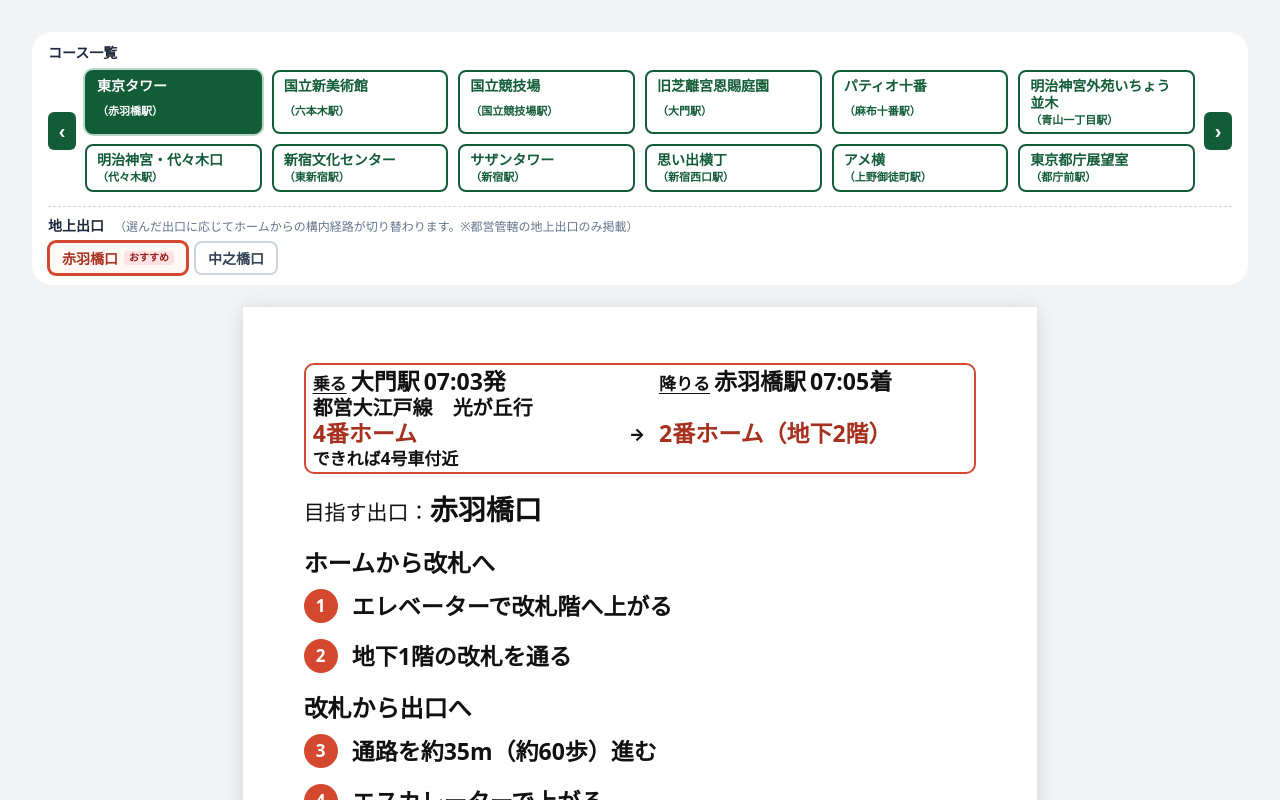
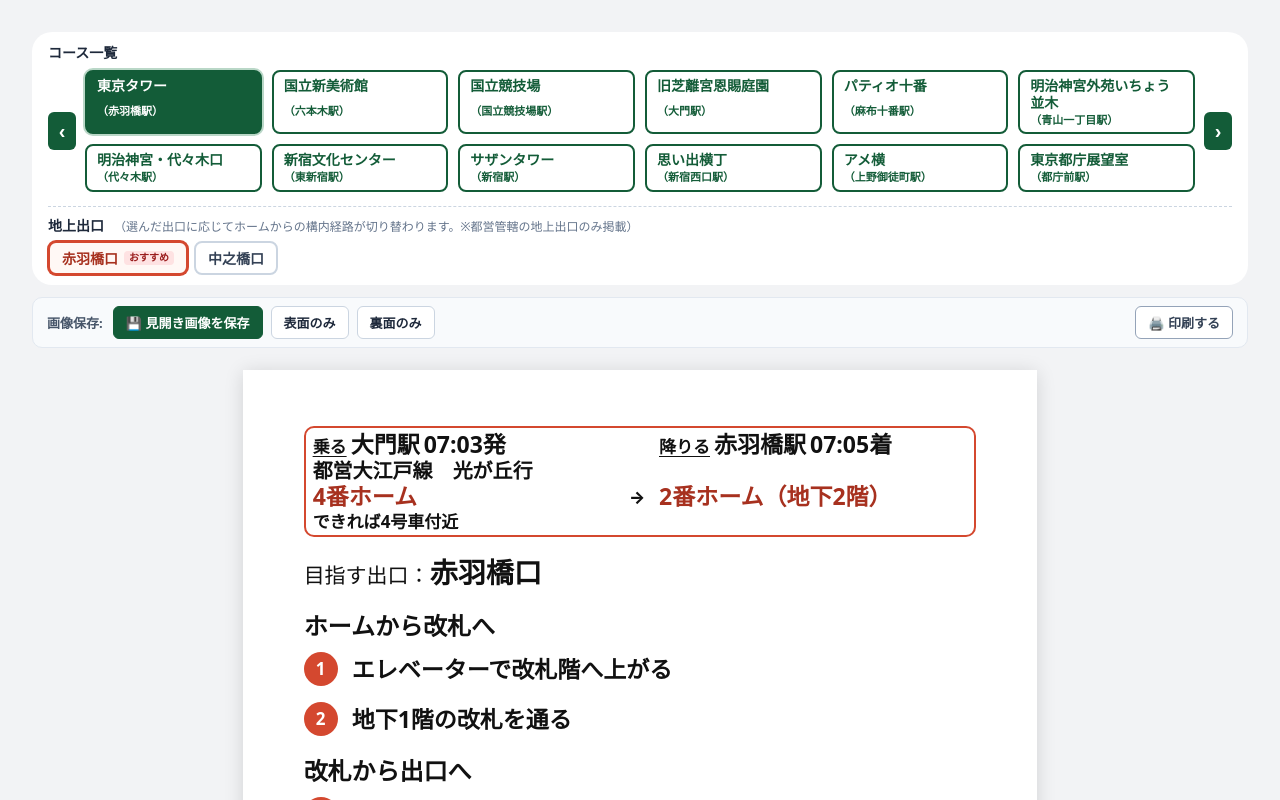
Before and after one commit to atsushiyago/odekake, a React (Vite) app: page / in a window 1280 px wide. Shown: the top 800 px of the page. Built offline with nearby package versions, Linux system fonts and the light colour scheme.

Commit message:
feat(ui): add image export and web share buttons for paper results

```diff
--- a/package.json
+++ b/package.json
@@ -20,6 +20,7 @@
   },
   "dependencies": {
     "@vitejs/plugin-react": "latest",
+    "html-to-image": "^1.11.13",
     "react": "latest",
     "react-dom": "latest",
     "typescript": "latest",
--- a/src/ui/App.tsx
+++ b/src/ui/App.tsx
@@ -6,6 +6,7 @@ import {
   useState,
   type ReactNode,
 } from 'react';
+import { toPng, toBlob } from 'html-to-image';
 import type {
   PrintableGuide,
   StationGuide,
@@ -254,6 +255,7 @@ function OutdoorRouteMap({
                 src={OSM_TILE_URL.replace('{z}', String(zoom))
                   .replace('{x}', String(x))
                   .replace('{y}', String(y))}
+                crossOrigin="anonymous"
                 alt=""
                 style={{
                   left: x * 256 - centerX + OUTDOOR_MAP_VIEW.width / 2,
@@ -1366,6 +1368,16 @@ export default function App() {
     departureTime: '07:00',
   });
   const courseScrollerRef = useRef<HTMLDivElement>(null);
+  const previewPagesRef = useRef<HTMLDivElement>(null);
+  const frontFrameRef = useRef<HTMLDivElement>(null);
+  const backFrameRef = useRef<HTMLDivElement>(null);
+  const [isExporting, setIsExporting] = useState(false);
+
+  const canShare =
+    typeof navigator !== 'undefined' &&
+    typeof navigator.share === 'function' &&
+    typeof navigator.canShare === 'function';
+
   const searchResult = useMemo(
     () => staticGtfsRailJourneyRepository.findDirectJourney(query),
     [query],
@@ -1498,6 +1510,103 @@ export default function App() {
     activeExitGroup,
     isDefaultExit,
   ]);
+
+  const handleSaveImage = async (mode: 'front' | 'back' | 'spread') => {
+    if (isExporting) return;
+    try {
+      setIsExporting(true);
+      const container = previewPagesRef.current;
+      if (!container) return;
+
+      const papers = container.querySelectorAll<HTMLElement>('.paper');
+      let targetElement: HTMLElement | null = null;
+      let suffix = '';
+
+      if (mode === 'front') {
+        targetElement = papers[0] ?? null;
+        suffix = '表面';
+      } else if (mode === 'back') {
+        targetElement = papers[1] ?? null;
+        suffix = '裏面';
+      } else {
+        targetElement = container;
+        suffix = '見開き';
+      }
+
+      if (!targetElement) return;
+
+      const exitLabel = itineraryGuide.ok
+        ? itineraryGuide.activeExitLabel
+        : '案内';
+      const filename = `迷わないおでかけ紙_${course.arrivalStationName}駅_${exitLabel}_${suffix}.png`;
+
+      const dataUrl = await toPng(targetElement, {
+        pixelRatio: 2,
+        backgroundColor: '#ffffff',
+        filter: (domNode) => {
+          if (domNode instanceof HTMLElement) {
+            if (domNode.classList.contains('paper-overflow-warning'))
+              return false;
+            if (domNode.classList.contains('no-print')) return false;
+          }
+          return true;
+        },
+      });
+
+      const a = document.createElement('a');
+      a.href = dataUrl;
+      a.download = filename;
+      document.body.appendChild(a);
+      a.click();
+      document.body.removeChild(a);
+    } catch (err) {
+      console.error('画像保存エラー:', err);
+      alert('画像の保存に失敗しました。');
+    } finally {
+      setIsExporting(false);
+    }
+  };
+
+  const handleShare = async () => {
+    if (isExporting) return;
+    try {
+      setIsExporting(true);
+      const container = previewPagesRef.current;
+      if (!container) return;
+
+      const papers = container.querySelectorAll<HTMLElement>('.paper');
+      const targetElement = container ?? papers[0];
+      if (!targetElement) return;
+
+      const exitLabel = itineraryGuide.ok
+        ? itineraryGuide.activeExitLabel
+        : '案内';
+      const filename = `迷わないおでかけ紙_${course.arrivalStationName}駅_${exitLabel}.png`;
+
+      const blob = await toBlob(targetElement, {
+        pixelRatio: 2,
+        backgroundColor: '#ffffff',
+      });
+      if (!blob) return;
+
+      const file = new File([blob], filename, { type: 'image/png' });
+
+      if (navigator.canShare && navigator.canShare({ files: [file] })) {
+        await navigator.share({
+          files: [file],
+          title: `迷わないおでかけ紙（${course.label}）`,
+          text: `${course.arrivalStationName}駅 ${exitLabel}へのご案内です。`,
+        });
+      }
+    } catch (err) {
+      if ((err as Error).name !== 'AbortError') {
+        console.error('共有エラー:', err);
+      }
+    } finally {
+      setIsExporting(false);
+    }
+  };
+
   const selectCourse = (courseId: string) => {
     const next = outingCoursePresetById.get(courseId) ?? defaultCourse;
     setSelectedCourseId(next.id);
@@ -1676,7 +1785,64 @@ export default function App() {
         </details>
       )}
       <section className="print-area">
-        <div className="preview-pages">
+        {itineraryGuide.ok && (
+          <div className="paper-actions-bar no-print">
+            <div className="paper-actions-group">
+              <span className="paper-actions-label">画像保存:</span>
+              <button
+                type="button"
+                className="paper-action-btn primary"
+                onClick={() => handleSaveImage('spread')}
+                disabled={isExporting}
+                title="表面と裏面を並べた画像を保存します"
+              >
+                💾 見開き画像を保存
+              </button>
+              <button
+                type="button"
+                className="paper-action-btn"
+                onClick={() => handleSaveImage('front')}
+                disabled={isExporting}
+                title="表面のみを縦長画像として保存します"
+              >
+                表面のみ
+              </button>
+              <button
+                type="button"
+                className="paper-action-btn"
+                onClick={() => handleSaveImage('back')}
+                disabled={isExporting}
+                title="裏面のみを縦長画像として保存します"
+              >
+                裏面のみ
+              </button>
+              {canShare && (
+                <button
+                  type="button"
+                  className="paper-action-btn share-btn"
+                  onClick={handleShare}
+                  disabled={isExporting}
+                  title="スマホのLINEやSNS等へ直接送信します"
+                >
+                  📱 LINE・SNSで送る
+                </button>
+              )}
+            </div>
+            <div className="paper-actions-group">
+              <button
+                type="button"
+                className="paper-action-btn print-btn"
+                onClick={() => window.print()}
+              >
+                🖨️ 印刷する
+              </button>
+              {isExporting && (
+                <span className="exporting-indicator">画像生成中...</span>
+              )}
+            </div>
+          </div>
+        )}
+        <div className="preview-pages" ref={previewPagesRef}>
           {itineraryGuide.ok ? (
             <>
               <PaperPreviewFrame label="A4表面">
--- a/src/ui/styles.css
+++ b/src/ui/styles.css
@@ -349,3 +349,95 @@
     background: #fff;
   }
 }
+
+/* Paper Actions Bar (Image export & Print) */
+.paper-actions-bar {
+  display: flex;
+  flex-wrap: wrap;
+  align-items: center;
+  justify-content: space-between;
+  gap: 10px;
+  margin-bottom: 14px;
+  padding: 8px 14px;
+  background: #f8fafc;
+  border: 1.5px solid #e2e8f0;
+  border-radius: 10px;
+}
+.paper-actions-group {
+  display: flex;
+  align-items: center;
+  flex-wrap: wrap;
+  gap: 8px;
+}
+.paper-actions-label {
+  font-size: 13px;
+  font-weight: 800;
+  color: #475569;
+  margin-right: 2px;
+}
+.paper-action-btn {
+  display: inline-flex;
+  align-items: center;
+  gap: 6px;
+  padding: 6px 12px;
+  font-size: 13px;
+  font-weight: 700;
+  border: 1.5px solid #cbd5e1;
+  border-radius: 6px;
+  background: #fff;
+  color: #1e293b;
+  cursor: pointer;
+  transition: all 0.15s ease;
+}
+.paper-action-btn:hover {
+  background: #f1f5f9;
+  border-color: #94a3b8;
+}
+.paper-action-btn:disabled {
+  opacity: 0.5;
+  cursor: not-allowed;
+}
+.paper-action-btn.primary {
+  background: #135c38;
+  border-color: #135c38;
+  color: #fff;
+  font-weight: 800;
+}
+.paper-action-btn.primary:hover {
+  background: #0e4429;
+}
+.paper-action-btn.share-btn {
+  background: #0284c7;
+  border-color: #0284c7;
+  color: #fff;
+}
+.paper-action-btn.share-btn:hover {
+  background: #0369a1;
+}
+.paper-action-btn.print-btn {
+  border-color: #94a3b8;
+  color: #334155;
+}
+.exporting-indicator {
+  font-size: 12px;
+  font-weight: 700;
+  color: #d4482f;
+  margin-left: 6px;
+}
+
+@media (max-width: 850px) {
+  .paper-actions-bar {
+    padding: 8px 10px;
+    gap: 8px;
+  }
+  .paper-action-btn {
+    padding: 5px 10px;
+    font-size: 12px;
+  }
+}
+
+@media print {
+  .paper-actions-bar {
+    display: none !important;
+  }
+}
```
Also changed, not shown: 1 other file (tests, documents, lock files or other folders).
